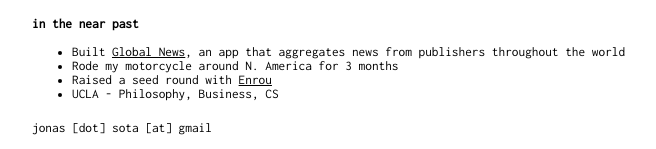
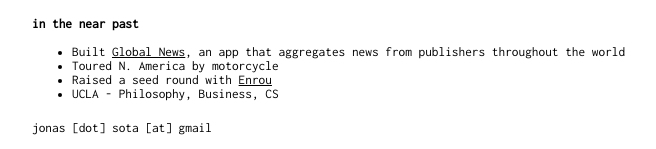
Before and after one commit to JonasMS/jonasms.github.io, a plain HTML site: page index.html in a window 1280 px wide. Shown: the part 155-304 px from the top of the page, without its empty margins (6-662 px from the left). Drawn offline with Linux system fonts and the light colour scheme.

Commit message:
REFAC - wording

```diff
--- a/index.html
+++ b/index.html
@@ -19,7 +19,7 @@
         <div class="listTitle"> in the near past </div>
       <ul>
         <li> Built <a href="http://52.41.240.48/">Global News</a>, an app that aggregates news from publishers throughout the world </li>
-        <li> Rode my motorcycle around N. America for 3 months </li>
+        <li> Toured N. America by motorcycle </li>
         <li> Raised a seed round with <a href="https://enrou.co">Enrou</a> </li>
         <li> UCLA - Philosophy, Business, CS
       </ul>
```
